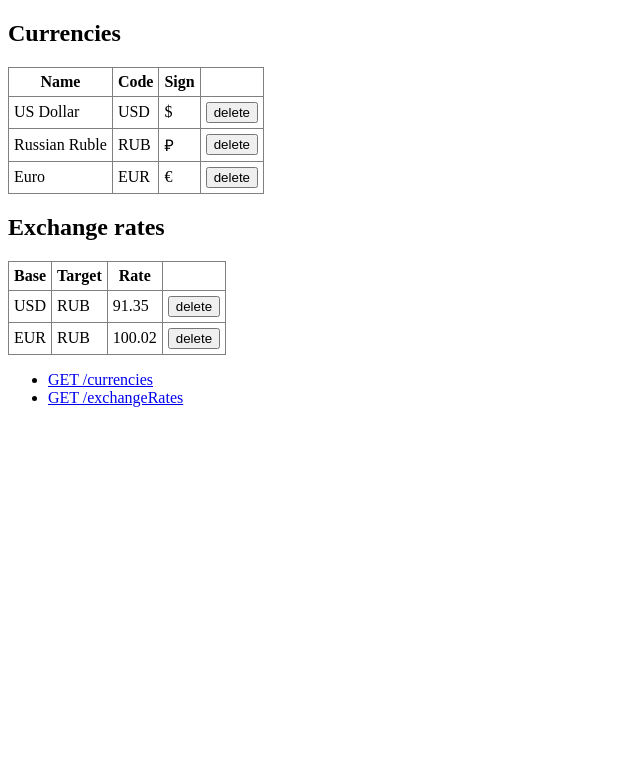
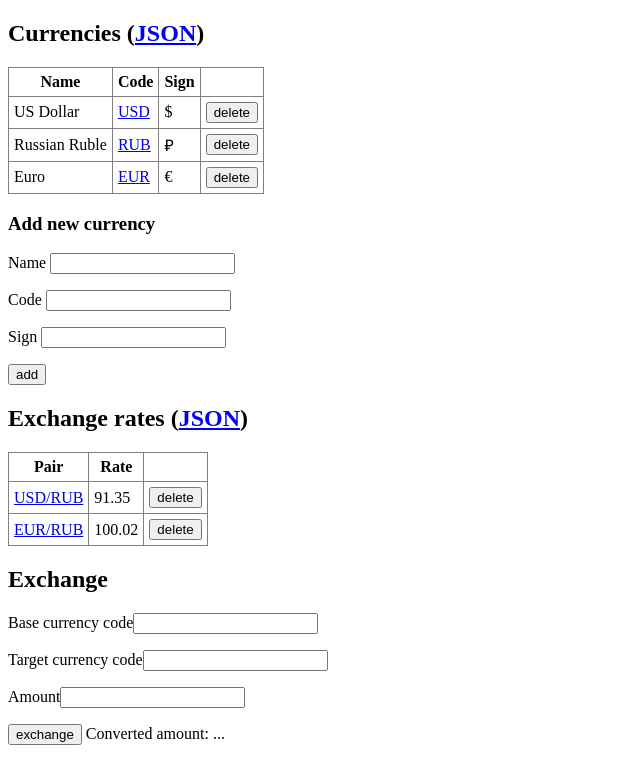
Before and after one commit to lapindanil22/currency-exchange, a FastAPI app: page / in a window 1280 px wide. Shown: the top 784 px of the page, without its empty margins (0-640 px from the left). Run offline with FastAPI, Linux system fonts and the light colour scheme; data comes from the database, SQL or seed files in the repository; both versions use the stored data as it was after the commit; data that the repository does not hold is empty.

Commit message:
- add form for create currency - add form for exchange - Form in body replaced to JSON

```diff
--- a/static/index/script.js
+++ b/static/index/script.js
@@ -123,7 +123,7 @@ function currencyRow(currency) {
     tr.append(nameTd);
 
     const codeTd = document.createElement("td");
-    codeTd.append(currency.code);
+    codeTd.innerHTML = `<a href="/currencies/${currency.code}">${currency.code}</a>`;
     tr.append(codeTd);
 
     const signTd = document.createElement("td");
@@ -152,17 +152,17 @@ function exchangeRateRow(exchangeRate) {
   const tr = document.createElement("tr");
   tr.setAttribute("data-rowid", "exchangeRate" + exchangeRate.id);
 
-  const nameTd = document.createElement("td");
-  nameTd.append(exchangeRate.base_currency.code);
-  tr.append(nameTd);
+  const pairTd = document.createElement("td");
+  pairTd.innerHTML = `<a href="/exchangeRates/${exchangeRate.base_currency.code + exchangeRate.target_currency.code}">${exchangeRate.base_currency.code}/${exchangeRate.target_currency.code}</a>`;
+  tr.append(pairTd);
 
-  const codeTd = document.createElement("td");
-  codeTd.append(exchangeRate.target_currency.code);
-  tr.append(codeTd);
+  // const codeTd = document.createElement("td");
+  // codeTd.append(exchangeRate.target_currency.code);
+  // tr.append(codeTd);
 
-  const signTd = document.createElement("td");
-  signTd.append(exchangeRate.rate);
-  tr.append(signTd);
+  const rateTd = document.createElement("td");
+  rateTd.append(exchangeRate.rate);
+  tr.append(rateTd);
 
   const linksTd = document.createElement("td");
 
@@ -185,12 +185,55 @@ document.addEventListener("DOMContentLoaded", function() {
     getCurrencies();
     getExchangeRates();
 
-    // // сброс значений формы
-    // document.getElementById("resetBtn").addEventListener("click", () => {
-    //     document.getElementById("userId").value = "";
-    //     document.getElementById("userName").value = "";
-    //     document.getElementById("userAge").value = "";
-    // });
+    const exchangeButton = document.getElementById("exchangeButton");
+    const convertedAmountSpan = document.getElementById("convertedAmount")
+
+    exchangeButton.addEventListener("click", async function(event) {
+      event.preventDefault();
+
+      const baseCode = document.getElementById("baseCode").value;
+      const targetCode = document.getElementById("targetCode").value;
+      const amount = document.getElementById("amount").value;
+
+      const response = await fetch(`/exchange?baseCode=${baseCode}&targetCode=${targetCode}&amount=${amount}`, {
+        method: "GET",
+        headers: { "Accept": "application/json" }
+      });
+      if (response.ok === true) {
+        const exchange = await response.json();
+        convertedAmountSpan.innerHTML = exchange.converted_amount;
+      }
+    });
+
+    const addCurrencyButton = document.getElementById("addCurrencyButton");
+    addCurrencyButton.addEventListener("click", async function(event) {
+      event.preventDefault();
+
+      const nameInput = document.getElementById("name");
+      const codeInput = document.getElementById("code");
+      const signInput = document.getElementById("sign");
+
+      const response = await fetch("/currencies", {
+        method: "POST",
+        headers: {
+          "Accept": "application/json",
+          "Content-Type": "application/json"
+        },
+        body: JSON.stringify({
+          name: nameInput.value,
+          code: codeInput.value,
+          sign: signInput.value
+        })
+      });
+      if (response.ok === true) {
+        const currency = await response.json();
+        const rows = document.querySelector("#currenciesTBody");
+        rows.append(currencyRow(currency));
+        nameInput.value = "",
+        codeInput.value = "",
+        signInput.value = ""
+      }
+    });
 
     // // отправка формы
     // document.getElementById("saveBtn").addEventListener("click", async () => {
--- a/templates/index.html
+++ b/templates/index.html
@@ -8,7 +8,7 @@
   <link href="{{ url_for('static', path='index/styles.css') }}" rel="stylesheet">
 </head>
 <body>
-  <h2>Currencies</h2>
+  <h2>Currencies (<a href="/currencies">JSON</a>)</h2>
   <table border="1" cellpadding="5">
       <thead>
         <tr>
@@ -22,12 +22,19 @@
       </tbody>
   </table>
 
-  <h2>Exchange rates</h2>
+  <h3>Add new currency</h3>
+  <form action="/currencies" method="POST">
+    <p>Name <input type="text" id="name"></p>
+    <p>Code <input type="text" id="code" maxlength="3"></p>
+    <p>Sign <input type="text" id="sign" maxlength="1"></p>
+    <p><input id="addCurrencyButton" type="submit" value="add"></p>
+  </form>
+
+  <h2>Exchange rates (<a href="/exchangeRates">JSON</a>)</h2>
   <table border="1" cellpadding="5">
       <thead>
         <tr>
-          <th>Base</th>
-          <th>Target</th>
+          <th>Pair</th>
           <th>Rate</th>
           <!-- <th>action</th> -->
         </tr>
@@ -36,22 +43,20 @@
       </tbody>
   </table>
 
-  <ul>
-    <li><a href="/currencies">GET /currencies</a></li>
-    <!-- @app.get("/api/currency/{code}") -->
-    <!-- @app.post("/api/currencies") -->
-    <!-- TODO delete currency -->
+  <h2>Exchange</h2>
+  <form action="" method="get">
+    <p>Base currency code<input type="text" id="baseCode" maxlength="3"></p>
+    <p>Target currency code<input type="text" id="targetCode" maxlength="3"></p>
+    <p>Amount<input type="number" id="amount"></p>
+    <p>
+      <input id="exchangeButton" type="submit" value="exchange">
+      Converted amount: <span id="convertedAmount">...</span>
+    </p>
+  </form>
+</body>
+</html>
 
-    <li><a href="/exchangeRates">GET /exchangeRates</a></li>
-    <!-- @app.get("/api/exchangeRate/{exchange_pair}") -->
-    <!-- @app.post("/api/exchangeRates") -->
-    <!-- @app.patch("/api/exchangeRate/{exch/ange_pair}") -->
-
-    <!-- @app.get("/api/exchange") -->
-
-  </ul>
-
-  <!-- <div>
+<!-- <div>
       <input type="hidden" id="userId" />
       <p>
           Имя:<br/>
@@ -66,5 +71,3 @@
           <button id="resetBtn">Сбросить</button>
       </p>
   </div> -->
-</body>
-</html>
```
Also changed, not shown: src/currencies/router.py (+6 -6 lines), src/exchange_rates/router.py (+5 -5 lines), database.db.
